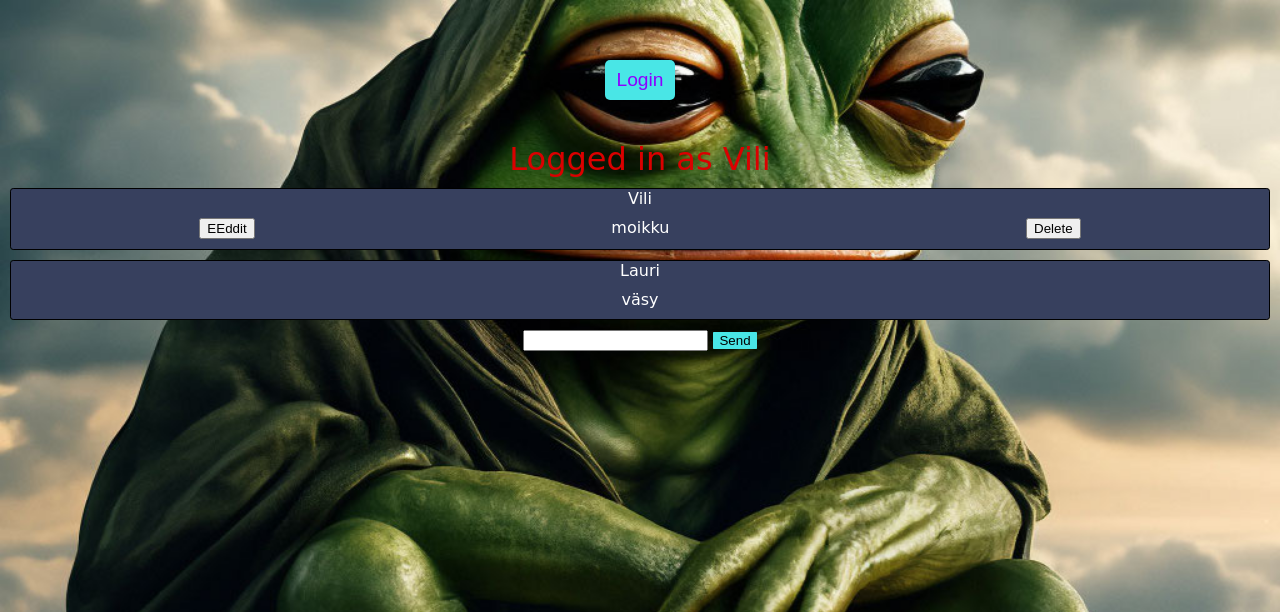
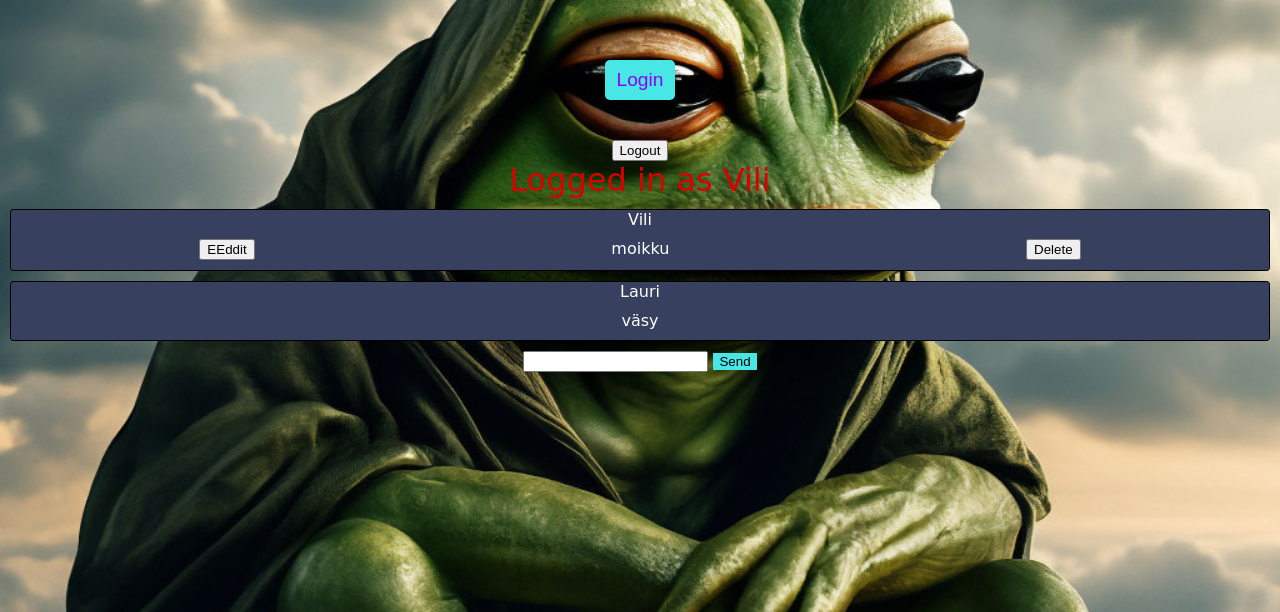
Before and after one commit to Finfeny/TAItter, a PHP site: page / in a window 1280 px wide. Shown: the top 612 px of the page. Run offline with PHP 8.4, Linux system fonts and the light colour scheme; a user stored in the database is signed in; data comes from the database, SQL or seed files in the repository.

Commit message:
login and out

```diff
--- a/index.php
+++ b/index.php
@@ -11,20 +11,24 @@ include 'dbyhteys.php';
     <title>TAItter</title>
 </head>
 <body>
-    <div class="login">             <!-- Kirjautuminen -->
-        <button class="loginButton" onclick="
-            document.querySelector('.loginButton').style.display = 'none';      // Piilotetaan login-nappi
-            document.querySelector('.loginForm').style.display = 'block';       // ja näytetään login-form
+    <div id="login">             <!-- Kirjautuminen -->
+        <button id="loginButton" onclick="
+            document.querySelector('#loginButton').style.display = 'none';      // Piilotetaan login-nappi
+            document.querySelector('#loginForm').style.display = 'block';       // ja näytetään login-form
             ">Login
         </button>
-        <form class="loginForm" action="login.php" method="POST" style="display: none">
+        <form id="loginForm" action="login.php" method="POST" style="display: none">
             <input id ="inputbox" type="text" name="name" id="name">
             <input id ="inputbox" type="password" name="password" id="password">
             <input id ="sendbutton" type="submit" value="Login">
         </form>
     </div>
+    <div id="logout">
+        <form action="logout.php" method="POST">
+            <input type="submit" value="Logout">
+        </form>
 
-    <div class="user">              <!-- Käyttäjän tiedot -->
+    <div id="user">              <!-- Käyttäjän tiedot -->
         <?php
             session_start();
             if (isset($_SESSION["user"])) {
@@ -33,7 +37,7 @@ include 'dbyhteys.php';
         ?>
     </div>
 
-    <div class="posts">             <!-- Haetaan viestit databasesta -->
+    <div id="posts">             <!-- Haetaan viestit databasesta -->
         <?php
 
         $posts = $conn->query("SELECT * FROM `posts`")->fetchAll();
@@ -42,8 +46,8 @@ include 'dbyhteys.php';
             echo "<div class='post'>";
             $user = $conn->query("SELECT * FROM `users` WHERE `id` = " . $post['sender'])->fetch();
             echo $user["name"] . "<br><div class='contentRow'>";
-            if ($post["sender"] == $_SESSION["user"]["id"]) {
-                ?>
+            if (isset($_SESSION["user"]["id"]) && $post["sender"] == $_SESSION["user"]["id"]) {
+                ?>                                                              <!-- Viestin muokkaus -->
                 <button class="editButton" onclick="
                     this.closest('.post').querySelector('.editButton').style.display = 'none';
                     this.closest('.post').querySelector('.postContent').style.display = 'none';
@@ -60,9 +64,9 @@ include 'dbyhteys.php';
                 </form>
                 <?php
             }
-            echo "<div class='postContent'>" . $post["content"] . "</div>";
-            if ($post["sender"] == $_SESSION["user"]["id"]) {
-                ?>
+            echo "<div class='postContent'>" . $post["content"] . "</div>";     // Viestin sisältö
+            if (isset($_SESSION["user"]["id"]) && $post["sender"] == $_SESSION["user"]["id"]) {
+                ?>                                                            <!-- Viestin poisto -->
                 <form class="postDelete" action="deletepost.php" method="POST">
                     <input type="hidden" name="id" value="<?php echo $post['id'] ?>">
                     <input type="submit" value="Delete">
@@ -74,13 +78,18 @@ include 'dbyhteys.php';
 
         ?>
     </div>                         <!-- Viestien lähettäminen -->
-    <div class="sendbox">
+    <?php
+    if (isset($_SESSION["user"])) {
+        ?>
+        <div id="sendbox">
             <form action="sendpost.php" method="POST">
                 <input type="hidden" name="sender" value="<?php echo $_SESSION["user"]["id"] ?>">
                 <input id ="inputbox" type="text" name="content" id="content">
                 <input id ="sendbutton" type="submit" value="Send">
             </form>
         </div>
-
+        <?php
+    }
+    ?>
 </body>
 </html>
--- a/style.css
+++ b/style.css
@@ -10,11 +10,11 @@ body {
     font-family: 'Indie Flower', cursive;
 }
 
-.login {
+#login {
     padding: 40px;
 }
 
-.loginButton{
+#loginButton{
     margin-top: 20px;
     background-color: rgb(73, 230, 230);
     width: 70px;
@@ -25,7 +25,7 @@ body {
     border: none;
 }
 
-.user {
+#user {
     color:#db0000;
     font-size: xx-large;
 }
```
Also changed, not shown: logout.php (added, +8 -0 lines). Lines whose indentation alone changed are shown as unchanged.
